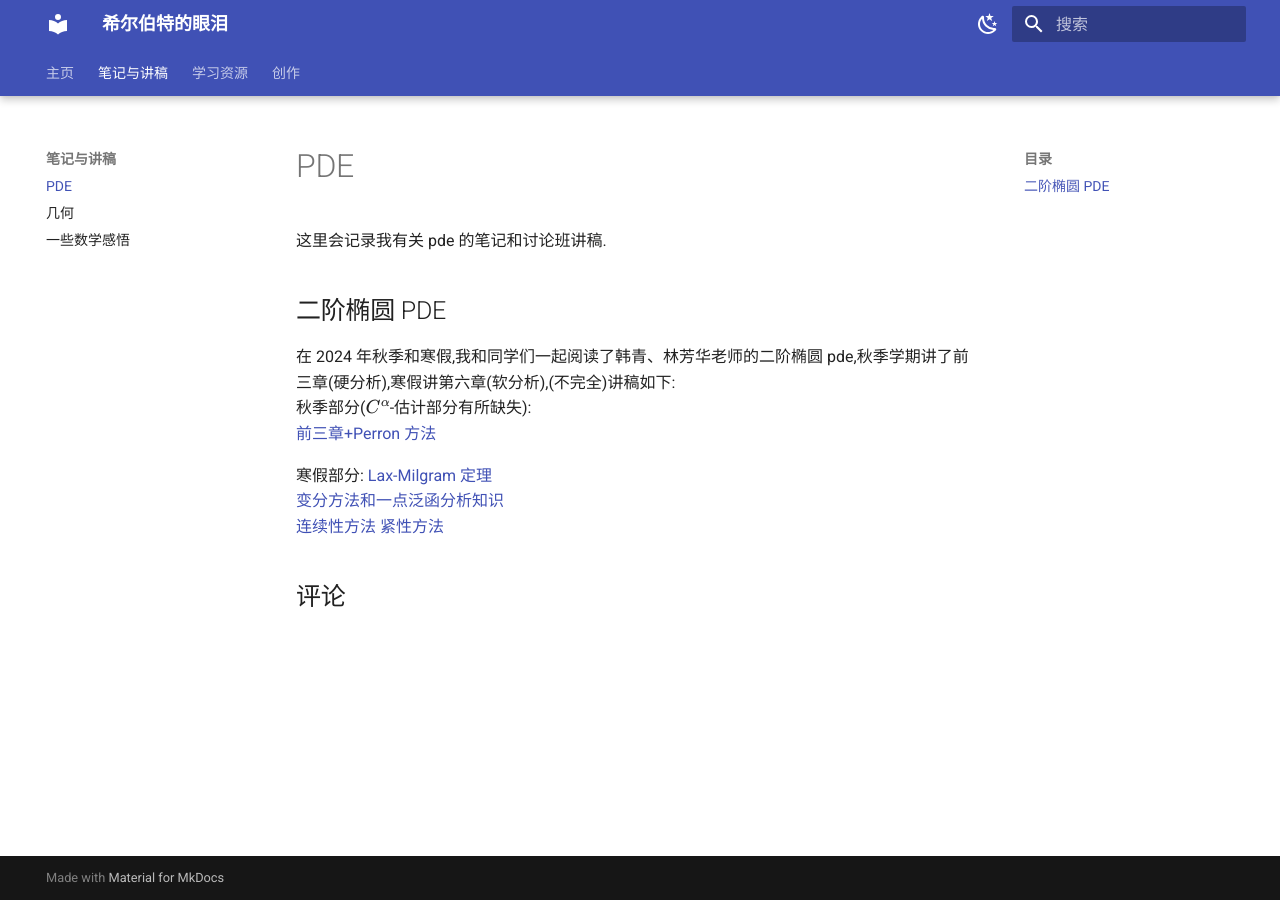
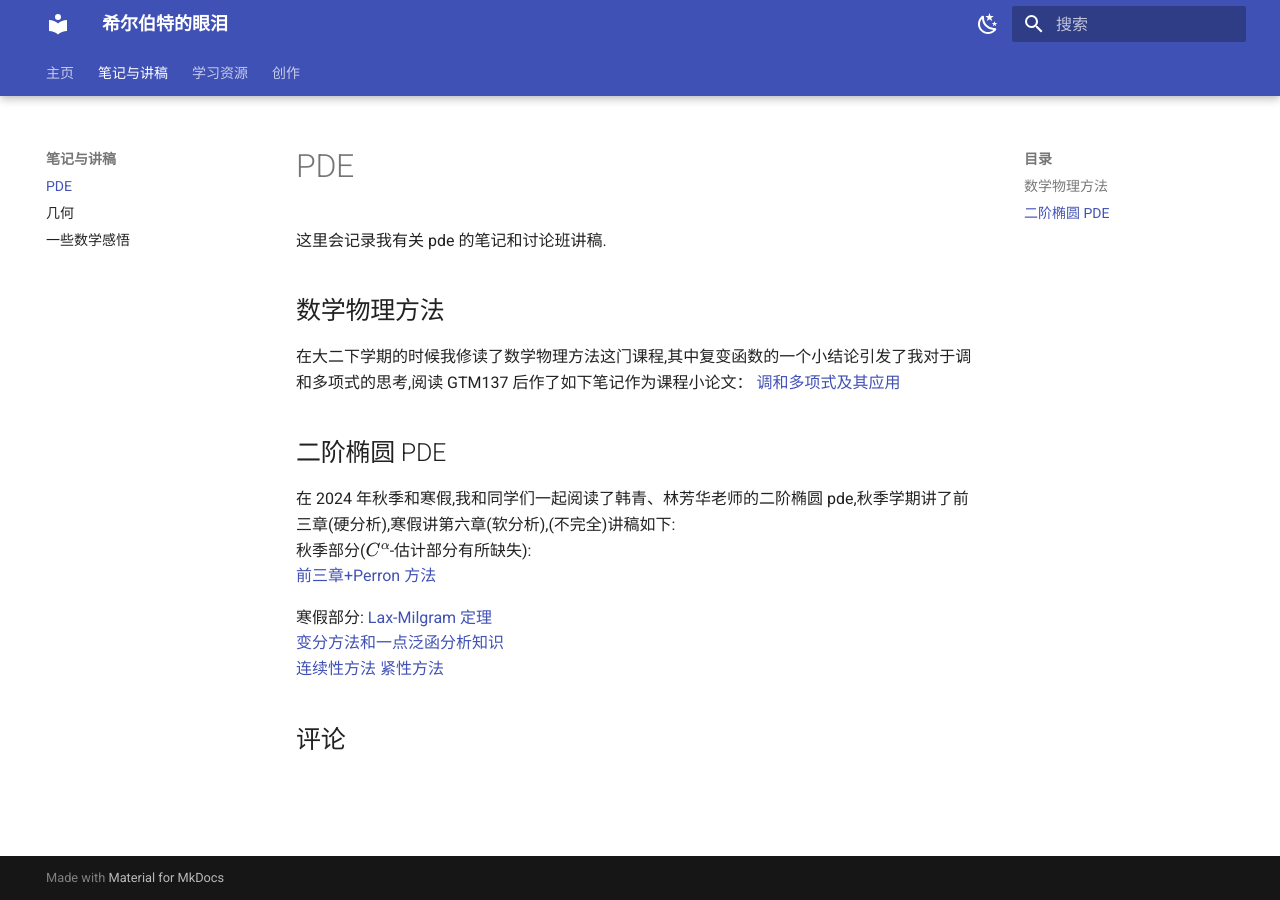
Before and after one commit to Hilbertear/Hilbertmath, an MkDocs documentation site: the page built from docs/pde.md, in a window 1280 px wide. Built offline with MkDocs 1.6.1 and Material for MkDocs 9.7.7, drawn with Linux system fonts in a browser that asks for light colours; comment, search, counter and statistics services are not loaded.

Commit message:
更新了一个笔记 2025/3/11

```diff
--- a/docs/pde.md
+++ b/docs/pde.md
@@ -7,6 +7,11 @@ comments: true
 ---
 
 这里会记录我有关 pde 的笔记和讨论班讲稿.
+
+## 数学物理方法
+
+在大二下学期的时候我修读了数学物理方法这门课程,其中复变函数的一个小结论引发了我对于调和多项式的思考,阅读 GTM137 后作了如下笔记作为课程小论文：
+[调和多项式及其应用](elliptic-pde/harmonic-poly.pdf)
 
 ## 二阶椭圆 PDE
 
```
Also changed, not shown: 1 other file.
